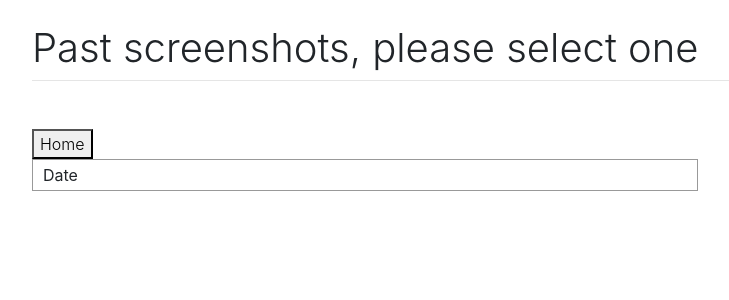
After one commit to cesarmanzo/screenshot_detectify, a Django app: page /past_requesting in a window 1280 px wide. The commit adds this page. Shown: the top 300 px of the page, without its empty margins (53-782 px from the left). Run offline with Django 3.2, Linux system fonts and the light colour scheme; data that the repository does not hold is empty; some libraries are stand-ins or nearby versions.

Commit message:
Updated, added past views

```diff
--- a/requirements.txt
+++ b/requirements.txt
@@ -4,3 +4,4 @@ psycopg2-binary
 djangorestframework==3.9.1
 Pillow==5.4.1
 selenium==3.141.0
+django-extensions==2.1.4
--- a/screenshot/templates/base.html
+++ b/screenshot/templates/base.html
@@ -19,5 +19,8 @@
 {% block 'results' %}
 {% endblock %}
 
+{% block 'past' %}
+{% endblock %}
+
 </body>
 </html>
--- /dev/null
+++ b/screenshot/templates/past.html
@@ -0,0 +1,52 @@
+{% extends 'base.html' %}
+
+{% block 'past' %}
+
+<style>
+.divTable{
+  display: table;
+  width: 60%;
+}
+.divTableRow {
+  display: table-row;
+}
+.divTableCell, .divTableHead {
+  border: 1px solid #999999;
+  display: table-cell;
+  padding: 3px 10px;
+}
+.divTableFoot {
+  background-color: #EEE;
+  display: table-footer-group;
+  font-weight: bold;
+}
+.divTableBody {
+  display: table-row-group;
+}
+</style>
+
+<div class="container">
+
+  <h1 class="font-weight-light text-center text-lg-left mt-4 mb-0">Past screenshots, please select one</h1>
+
+  <hr class="mt-2 mb-5">
+  <button onclick="location.href='/';" class="font-weight-light text-center text-lg-right">Home</button>
+
+  <div class="divTable">
+    <div class="divTableBody">
+      <div class="divTableRow">
+        <div class="divTableCell">Date</div>
+      </div>
+      {% for req in past %}
+        <div class="divTableRow">
+          <div class="divTableCell">
+            <a href="/showing_results?saving={{req.id}}">{{req.date}}</a>
+          </div>
+        </div>
+      {% endfor %}
+    </div>
+  </div>
+
+</div>
+
+{% endblock %}
--- a/screenshot/templates/results.html
+++ b/screenshot/templates/results.html
@@ -7,6 +7,7 @@
   <h1 class="font-weight-light text-center text-lg-left mt-4 mb-0">Here are your screenshots!</h1>
 
   <hr class="mt-2 mb-5">
+  <button onclick="location.href='/';" class="font-weight-light text-center text-lg-right">Home</button>
 
   <div class="row text-center text-lg-left">
   	{% for result in res %}
@@ -14,7 +15,7 @@
     <div class="col-lg-3 col-md-4 col-6">
       <a href="{{result.image}}" target="_blank" class="d-block mb-4 h-100">
             <img class="img-fluid img-thumbnail" src="{{result.image}}" alt="">
-            <label class="image_label" >{{result.title}}</label>
+            <label class="image_label">{{result.title}}</label>
           </a>
     </div>
 
--- a/screenshot/views.py
+++ b/screenshot/views.py
@@ -1,5 +1,4 @@
 from django.shortcuts import render
-from django.contrib.auth.models import User, Group
 from screenshot.models import *
 from rest_framework import viewsets
 from selenium import webdriver
@@ -19,7 +18,6 @@ def read_source(request):
     if source == '1':
         multiple = request.POST.get('list')
         multiple = multiple.split(';')
-        print(multiple)
     elif source == '2':
         with open('text.txt', 'r') as f:
             multiple = f.read().split(';')
@@ -33,7 +31,6 @@ def read_source(request):
 
     for url in multiple:
         count += 1
-        print('THIS IS ', url)
         take_screenshot(url, r_type, saving, count)
 
     res = show_results(saving)
@@ -55,9 +52,10 @@ def take_screenshot(url, r_type, saving, count):
                     document.documentElement.clientHeight,
                     document.documentElement.scrollHeight,
                     document.documentElement.offsetHeight)""")
+            if height < 768:
+                height = 768
         else:
             height = 768
-        print(height)
         driver.set_window_size(1366, height)
         title = driver.title
         time.sleep(1)
@@ -66,10 +64,8 @@ def take_screenshot(url, r_type, saving, count):
         tosave = Screenshots(image=name, title=title, url=url, requesting=saving)
         tosave.save()
     except Exception as e:
-
         print('error: ', e)
     driver.quit()
-    print('END')
 
     return True
 
@@ -77,3 +73,12 @@ def take_screenshot(url, r_type, saving, count):
 def show_results(saving):
     results = Screenshots.objects.filter(requesting = saving)
     return results
+
+def past_requesting(request):
+    past = Requesting.objects.all()
+    return render(request, 'past.html', {'past': past})
+
+def showing_results(request):
+    res = Screenshots.objects.filter(requesting = request.GET.get('saving'))
+    print(res)
+    return render(request, 'results.html', {'res': res})
--- a/screenshot_detectify/settings.py
+++ b/screenshot_detectify/settings.py
@@ -40,7 +40,8 @@ INSTALLED_APPS = [
     'django.contrib.messages',
     'django.contrib.staticfiles',
     'rest_framework',
-    'screenshot'
+    'screenshot',
+    'django_extensions',
 ]
 
 MIDDLEWARE = [
--- a/screenshot_detectify/urls.py
+++ b/screenshot_detectify/urls.py
@@ -14,5 +14,7 @@ urlpatterns = [
     path('api-auth/', include('rest_framework.urls', namespace='rest_framework')),
     path('admin/', admin.site.urls),
     path('read_source', read_source, name = 'read_source'),
+    path('past_requesting', past_requesting, name = 'past_requesting'),
+    path('showing_results', showing_results, name = 'showing_results'),
 
 ] + static(settings.MEDIA_URL, document_root=settings.MEDIA_ROOT)
```
Also changed, not shown: screenshot/templates/main.html (+9 -2 lines).
